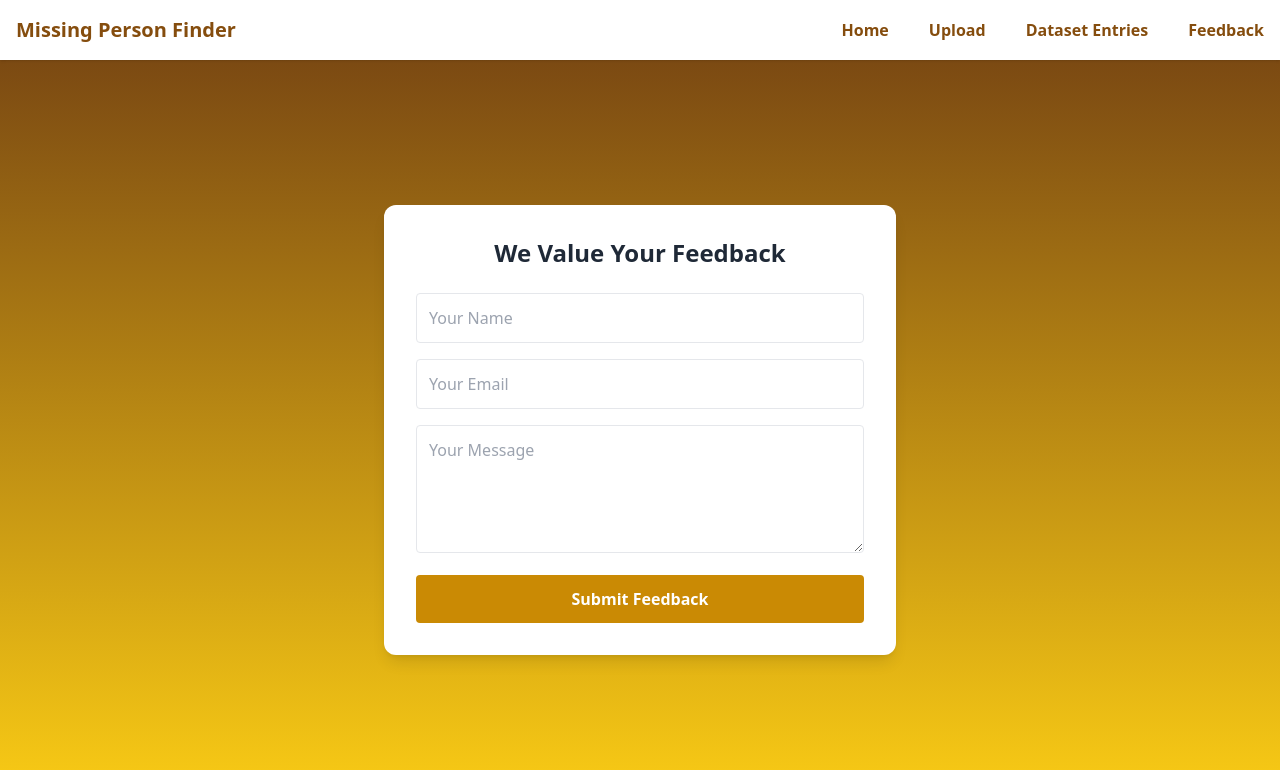
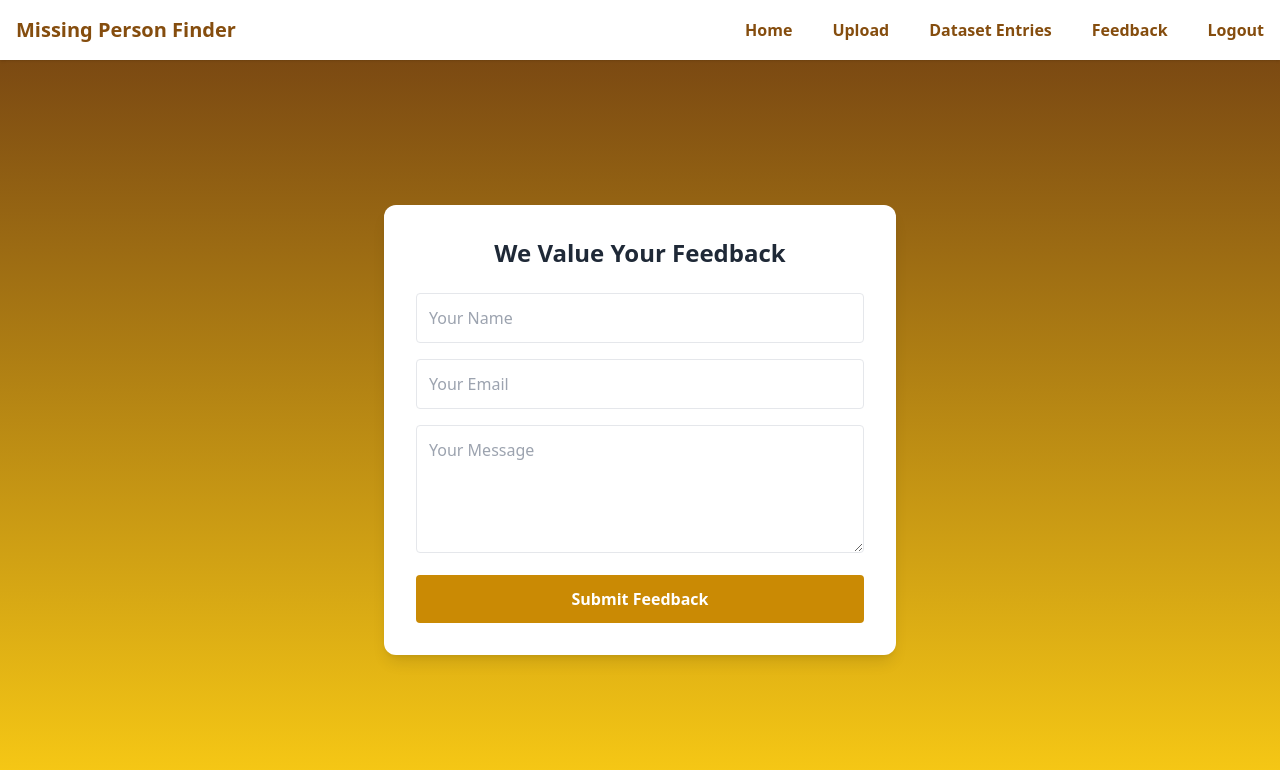
Before and after one commit to Soumilgit/Real-Time-Missing-Persons-Detection, a plain HTML site: page feedback.html in a window 1280 px wide. Drawn offline with nearby package versions, Linux system fonts and the light colour scheme.

Commit message:
Added logout navlink

```diff
--- a/feedback.html
+++ b/feedback.html
@@ -28,6 +28,7 @@
       <a href="upload.html" class="hover:text-yellow-600">Upload</a>
       <a href="success.html" class="hover:text-blue-600">Dataset Entries</a>
       <a href="feedback.html" class="hover:text-yellow-600">Feedback</a>
+      <button onclick="logout()" class="hover:text-blue-600">Logout</button>
     </div>
   </nav>
 
@@ -38,6 +39,7 @@
       <a href="upload.html" class="text-xl text-yellow-800">Upload</a>
       <a href="success.html" class="hover:text-blue-600">Dataset Entries</a>
       <a href="feedback.html" class="text-xl text-yellow-800">Feedback</a>
+      <button onclick="logout()" class="hover:text-blue-600">Logout</button>
       <button id="closeMenu" class="text-xl text-yellow-800">Close</button>
     </div>
   </div>
@@ -52,6 +54,12 @@
     document.getElementById('closeMenu').addEventListener('click', function() {
       document.getElementById('mobileMenu').classList.add('hidden');
     });
+
+    function logout() {
+      // Clear session (example: you can expand later if using auth)
+      localStorage.removeItem('loggedIn');
+      window.location.href = 'login.html'; // Redirect to login page
+    }
   </script>
 
   <!-- Feedback Form Section -->
```
